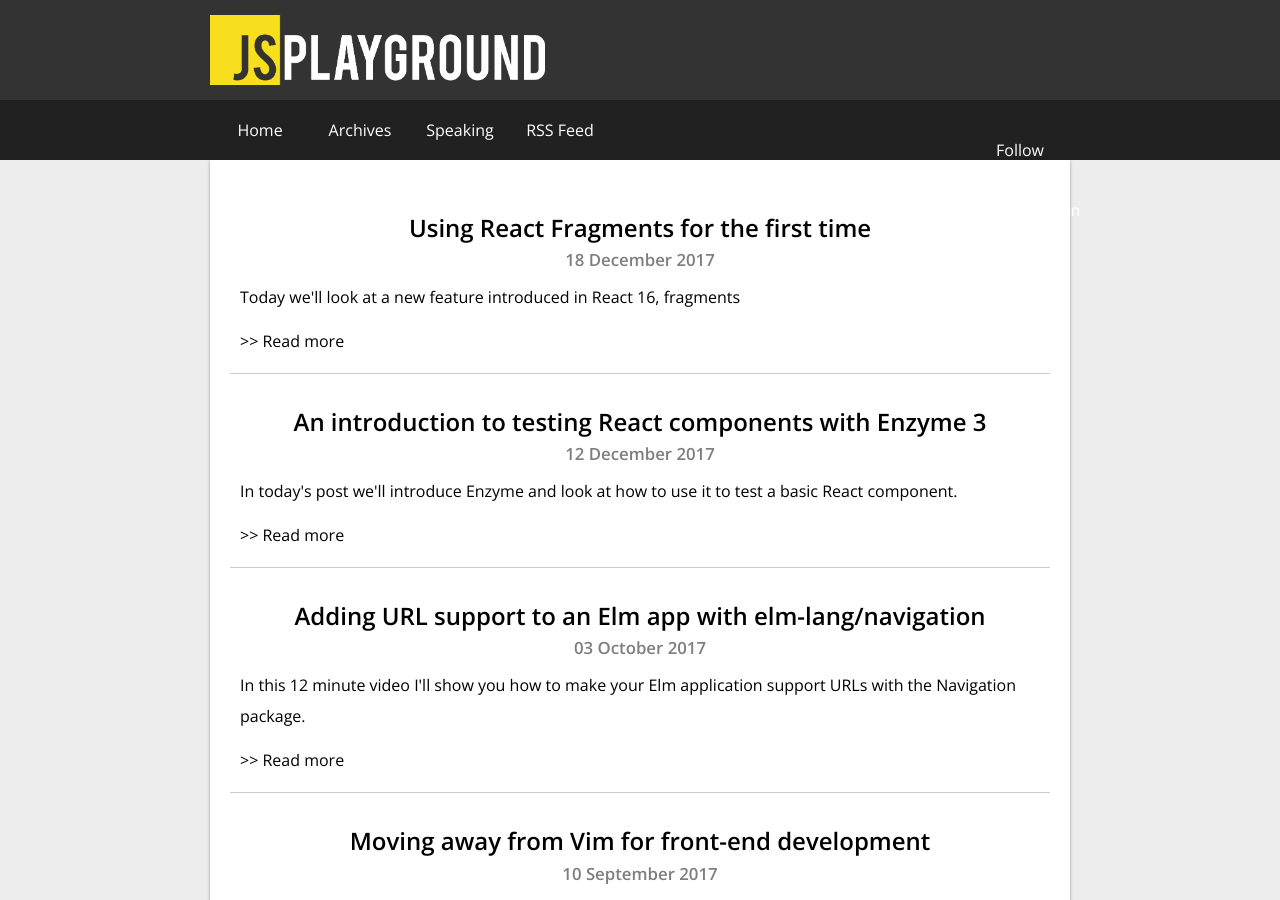
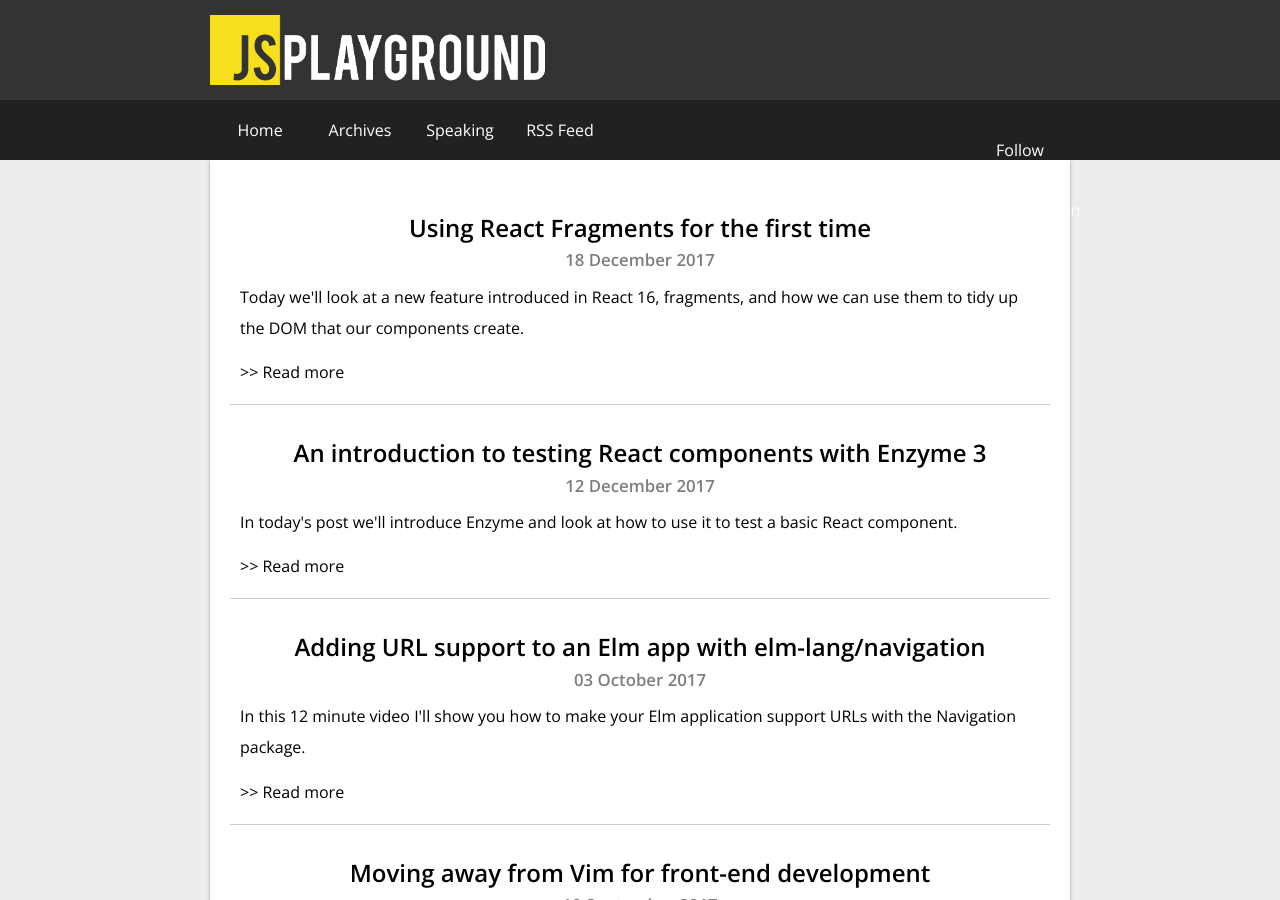
Before and after one commit to jackfranklin/javascriptplayground.com, a Jekyll site: the page built from index.html, in a window 1280 px wide and 900 px high. Built offline with Jekyll 4.4.1, drawn with Linux system fonts in a browser that asks for light colours; the list of posts is cut into pages by our own code; comment, search, counter and statistics services are not loaded.

Commit message:
Update 2017-12-18-react-fragments.md

```diff
--- a/_posts/2017-12-18-react-fragments.md
+++ b/_posts/2017-12-18-react-fragments.md
@@ -1,7 +1,7 @@
 ---
 layout: post
 title: Using React Fragments for the first time
-intro: Today we'll look at a new feature introduced in React 16, fragments
+intro: Today we'll look at a new feature introduced in React 16, fragments, and how we can use them to tidy up the DOM that our components create.
 githubPath: 2017-12-18-react-fragments
 ---
 
```
